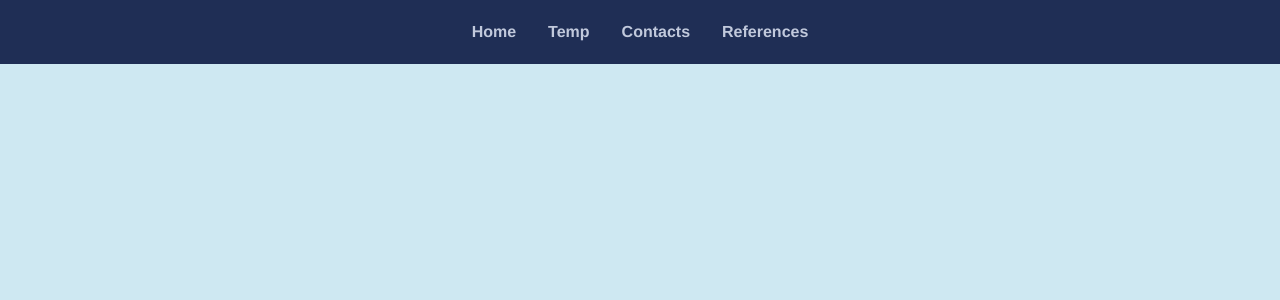
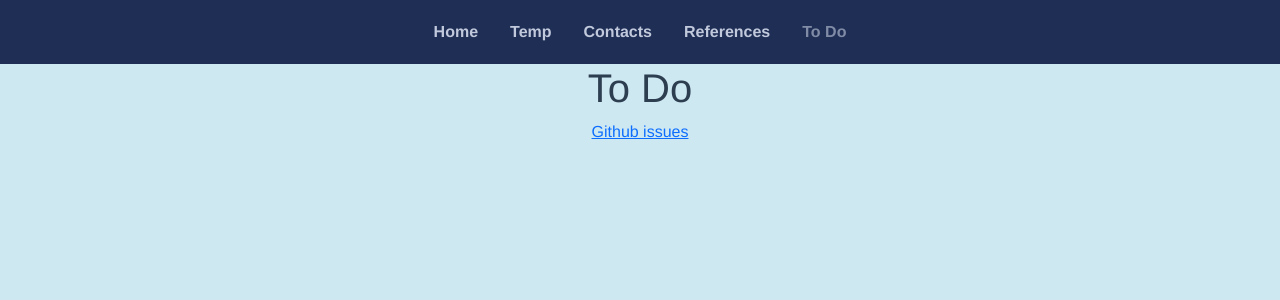
Before and after one commit to Antzy21/Money-Tracker-2.0, a Vue app in the folder Client-ui/: page /todo in a window 1280 px wide. Shown: the top 300 px of the page. Built offline with nearby package versions, Linux system fonts and the light colour scheme; no server answers.

Commit message:
Allow debugger (for now)

```diff
--- a/Client-ui/package.json
+++ b/Client-ui/package.json
@@ -41,7 +41,9 @@
     "parserOptions": {
       "parser": "babel-eslint"
     },
-    "rules": {}
+    "rules": {
+      "no-debugger": 0
+    }
   },
   "browserslist": [
     "> 1%",
--- a/Client-ui/src/App.vue
+++ b/Client-ui/src/App.vue
@@ -5,6 +5,7 @@
       <router-link to="/temp">Temp</router-link>
       <router-link to="/contacts">Contacts</router-link>
       <router-link to="/references">References</router-link>
+      <router-link to="/todo">To Do</router-link>
     </div>
     <router-view/>
   </div>
--- a/Client-ui/src/router/index.js
+++ b/Client-ui/src/router/index.js
@@ -3,6 +3,7 @@ import Home from '../views/Home.vue'
 import TempEverythingPage from '../views/TempEverythingPage.vue'
 import Contacts from '../views/Contacts.vue'
 import References from '../views/References.vue'
+import ToDo from '../views/ToDo.vue'
 
 const routes = [
   {
@@ -21,6 +22,11 @@ const routes = [
     component: References
   },
   {
+    path: '/todo',
+    name: 'ToDo',
+    component: ToDo
+  },
+  {
     path: '/temp',
     name: 'Temp',
     // route level code-splitting
--- a/Client-ui/src/views/About.vue
+++ /dev/null
@@ -1,5 +0,0 @@
-<template>
-  <div class="about">
-    <h1>This is an about page</h1>
-  </div>
-</template>
--- /dev/null
+++ b/Client-ui/src/views/ToDo.vue
@@ -0,0 +1,8 @@
+<template>
+  <div class="container">
+    <h1>To Do</h1>
+    <a href="https://github.com/Antzy21/Money-Tracker-2.0/issues">
+      Github issues
+    </a>
+  </div>
+</template>
```
